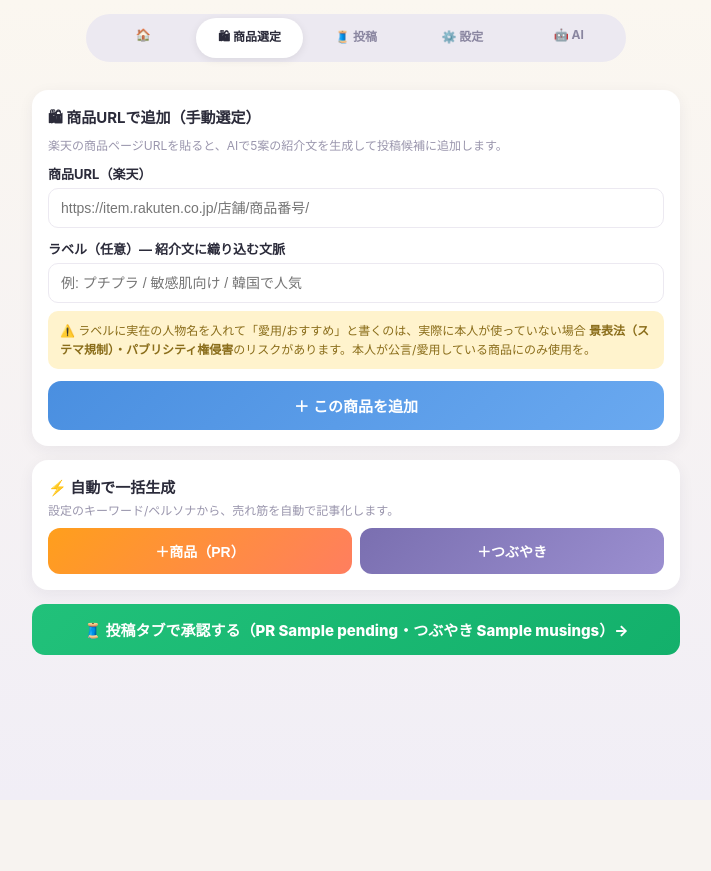
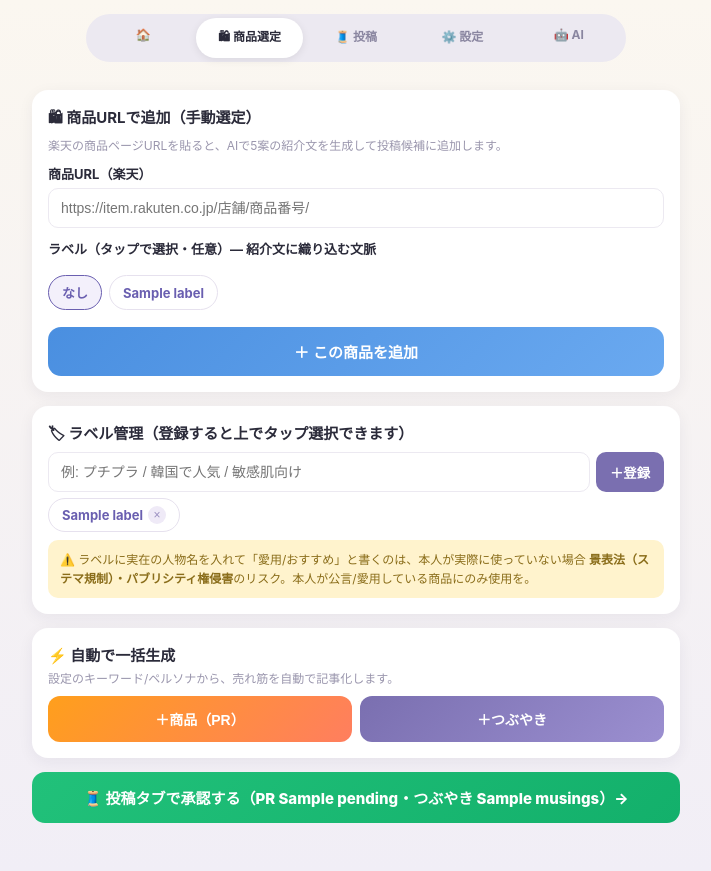
Before and after one commit to kgn7645/afi, a FastAPI app: template web/templates/threads_products.html in a window 1280 px wide. Shown: the whole page, without its empty margins (284-995 px from the left). Before the commit the page ends 655 px from the top, so only its background shows below. Run offline with FastAPI, Linux system fonts and the light colour scheme; the template is opened without the code that fills it: most values are stand-ins (such as "Sample title", 1, 10 or a date in 2020).

Commit message:
Threads: ラベルを登録してタップ選択に（毎回入力不要）
- ラベルライブラリを overrides(_threads_labels)に保存。labels/add_label/remove_label。
- 商品選定タブ: 保存済みラベルをチップ表示→タップで選択(ラジオ)、『なし』も。
  ラベル管理セクションで ＋登録 / ×削除。
- /threads/labels/add・/threads/labels/remove ルート追加。

検証: 登録/削除/重複排除、チップ選択UI OK。

Co-Authored-By: Claude Opus 4.8 (1M context) <noreply@anthropic.com>

```diff
--- a/app.py
+++ b/app.py
@@ -765,8 +765,25 @@ def threads_products(request: Request, saved: str = ""):
     ds = threads_pipeline.drafts()
     return templates.TemplateResponse("threads_products.html", {
         "request": request, "saved": saved, "can_save": overrides.enabled(),
+        "labels": threads_pipeline.labels(),
         "pending": len([d for d in ds if d.get("type") == "pr"]),
         "musings": len([d for d in ds if d.get("type") == "musing"])})
+
+
+@app.post("/threads/labels/add")
+def threads_label_add(request: Request, label: str = Form("")):
+    if not _authed(request):
+        return RedirectResponse("/review/login", status_code=303)
+    threads_pipeline.add_label(label)
+    return RedirectResponse("/threads/products?saved=label", status_code=303)
+
+
+@app.post("/threads/labels/remove")
+def threads_label_remove(request: Request, label: str = Form("")):
+    if not _authed(request):
+        return RedirectResponse("/review/login", status_code=303)
+    threads_pipeline.remove_label(label)
+    return RedirectResponse("/threads/products?saved=label", status_code=303)
 
 
 @app.post("/threads/manual")
--- a/web/templates/threads_products.html
+++ b/web/templates/threads_products.html
@@ -31,6 +31,16 @@
   .toPost{ display:block; text-align:center; text-decoration:none; color:#fff; font-weight:800; font-size:15px;
            border-radius:13px; padding:15px; background:linear-gradient(135deg,var(--green),#13b06b); margin-top:6px; }
   .warn{ background:#fff3cd; color:#8a6d1a; border-radius:10px; padding:10px 12px; font-size:12px; margin-top:8px; line-height:1.6; }
+  .chips{ display:flex; flex-wrap:wrap; gap:7px; margin-top:6px; }
+  .chip{ display:inline-flex; align-items:center; gap:5px; border:1.5px solid #e6e1ee; border-radius:999px;
+         padding:7px 13px; font-size:13px; font-weight:700; color:#6a5fb0; background:#fff; cursor:pointer; }
+  .chip:has(input:checked){ border-color:#6a5fb0; background:#f3f0fb; }
+  .chip input{ display:none; }
+  .chip .x{ border:none; background:#efeaf7; color:#9a8fc0; border-radius:50%; width:18px; height:18px;
+            font-size:12px; line-height:1; cursor:pointer; padding:0; }
+  .addlbl{ display:flex; gap:6px; }
+  .addlbl input{ flex:1; }
+  .addlbl button{ border:none; border-radius:10px; padding:0 14px; font-weight:800; color:#fff; background:#7a6fb0; }
 </style>
 </head>
 <body>
@@ -43,6 +53,7 @@
   {% if saved=='man' %}<div class="flash">✓ 商品を追加しました（投稿タブで承認）</div>{% endif %}
   {% if saved=='manfail' %}<div class="flash warn">追加に失敗（楽天URLか確認／重複の可能性）</div>{% endif %}
   {% if saved.startswith('gen') %}<div class="flash">✓ {{ saved[3:] }}件 生成しました（投稿タブへ）</div>{% endif %}
+  {% if saved=='label' %}<div class="flash">✓ ラベルを更新しました</div>{% endif %}
 
   <div class="sec">
     <h2>🛍 商品URLで追加（手動選定）</h2>
@@ -50,12 +61,35 @@
     <form method="post" action="/threads/manual">
       <label>商品URL（楽天）</label>
       <input type="url" name="url" placeholder="https://item.rakuten.co.jp/店舗/商品番号/" required>
-      <label>ラベル（任意）— 紹介文に織り込む文脈</label>
-      <input type="text" name="label" placeholder="例: プチプラ / 敏感肌向け / 韓国で人気">
-      <div class="warn">⚠️ ラベルに実在の人物名を入れて「愛用/おすすめ」と書くのは、実際に本人が使っていない場合
-        <b>景表法（ステマ規制）・パブリシティ権侵害</b>のリスクがあります。本人が公言/愛用している商品にのみ使用を。</div>
+      <label>ラベル（タップで選択・任意）— 紹介文に織り込む文脈</label>
+      <div class="chips">
+        <label class="chip"><input type="radio" name="label" value="" checked>なし</label>
+        {% for l in labels %}
+        <label class="chip"><input type="radio" name="label" value="{{ l }}">{{ l }}</label>
+        {% endfor %}
+      </div>
       <button class="add" type="submit">＋ この商品を追加</button>
     </form>
+  </div>
+
+  <div class="sec">
+    <h2>🏷 ラベル管理（登録すると上でタップ選択できます）</h2>
+    <form method="post" action="/threads/labels/add" class="addlbl">
+      <input type="text" name="label" placeholder="例: プチプラ / 韓国で人気 / 敏感肌向け" required>
+      <button type="submit">＋登録</button>
+    </form>
+    <div class="chips">
+      {% for l in labels %}
+      <span class="chip">{{ l }}
+        <form method="post" action="/threads/labels/remove" style="display:inline;margin:0;">
+          <input type="hidden" name="label" value="{{ l }}"><button class="x" type="submit">×</button>
+        </form>
+      </span>
+      {% endfor %}
+      {% if not labels %}<span class="hint">まだ登録されていません</span>{% endif %}
+    </div>
+    <div class="warn">⚠️ ラベルに実在の人物名を入れて「愛用/おすすめ」と書くのは、本人が実際に使っていない場合
+      <b>景表法（ステマ規制）・パブリシティ権侵害</b>のリスク。本人が公言/愛用している商品にのみ使用を。</div>
   </div>
 
   <div class="sec">
```
Also changed, not shown: core/threads_pipeline.py (+19 -0 lines).
